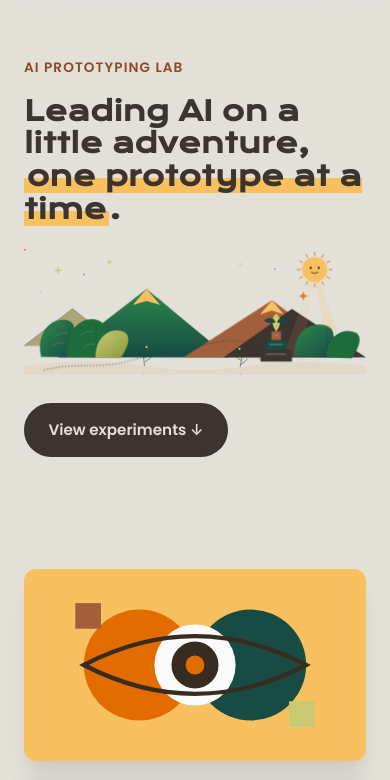
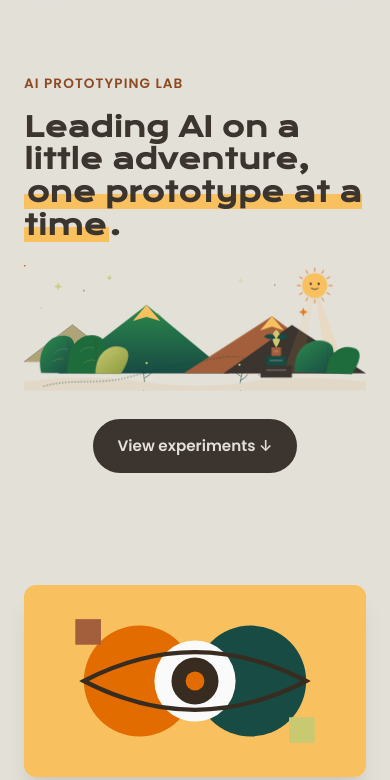
Before and after one commit to ginkoemdon/ginkoemdon.github.io, a plain HTML site: page index.html in a window 390 px wide. Shown: the part 63-843 px from the top of the page. Drawn offline with nearby package versions, Linux system fonts and the light colour scheme.

Commit message:
Hero: centre the View experiments button; add more space above the hero (9rem desktop, 6.5rem base, 4rem mobile)

```diff
--- a/css/style.css
+++ b/css/style.css
@@ -91,7 +91,7 @@ h3 { font-size: 1.15rem; margin: 0 0 0.5rem; }
    monitor. Text lines stay capped for readability. */
 .wrap { max-width: 1440px; margin: 0 auto; padding: 0 clamp(1.5rem, 4vw, 4rem); }
 @media (min-width: 1200px) {
-  .hero { padding: 7rem 0 4rem; }
+  .hero { padding: 9rem 0 4rem; }
 }
 
 /* Top nav — STYLE copied from Webflow (mindfullydesign.webflow.io),
@@ -308,7 +308,7 @@ h3 { font-size: 1.15rem; margin: 0 0 0.5rem; }
 .flower-button:hover .button-line-right { width: 20px; }
 
 /* Hero — large Krona One heading, sun highlight, like Webflow's hero */
-.hero { padding: 5rem 0 3rem; }
+.hero { padding: 6.5rem 0 3rem; }
 .hero h1 { font-size: clamp(2rem, 3.6vw, 3.2rem); max-width: 1100px; }
 .hero h1 .seen { color: var(--forest); }
 .hero h1 .heard { color: var(--tangerine-text); }
@@ -327,7 +327,7 @@ h3 { font-size: 1.15rem; margin: 0 0 0.5rem; }
   font-size: 1.1rem; line-height: 1.5;
   color: var(--muted); max-width: 680px; margin: 0 0 1rem;
 }
-.hero-cta { display: flex; gap: 0.75rem; flex-wrap: wrap; margin: 1.75rem 0 0; }
+.hero-cta { display: flex; gap: 0.75rem; flex-wrap: wrap; justify-content: center; margin: 1.75rem 0 0; }
 .btn {
   display: inline-block; padding: 0.8rem 1.4rem; border-radius: 999px;
   font-weight: 600; font-size: 0.95rem; text-decoration: none;
@@ -530,7 +530,7 @@ footer a { color: var(--earth); }
   h1 { font-size: 2rem; }
   .hero h1 { font-size: 1.7rem; }
   h2 { font-size: 1.5rem; }
-  .hero { padding: 3rem 0 2rem; }
+  .hero { padding: 4rem 0 2rem; }
   #featured-work { padding-top: 4rem; padding-bottom: 4rem; }
 }
 
```
